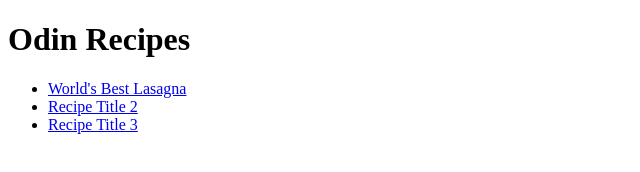
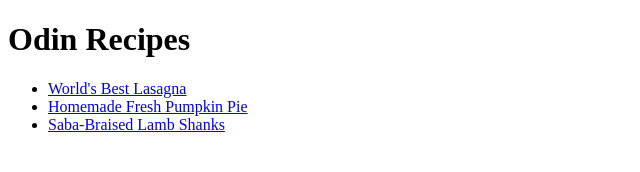
Before and after one commit to tpanazete87/odin-recipes, a plain HTML site: page index.html in a window 1280 px wide. Shown: the whole page, without its empty margins (0-640 px from the left). Drawn offline with Linux system fonts and the light colour scheme.

Commit message:
FIX: Update correctly recipes list on homepage

```diff
--- a/index.html
+++ b/index.html
@@ -9,8 +9,8 @@
     <h1>Odin Recipes</h1>
     <ul>
         <li><a href="recipes/lasagna.html">World's Best Lasagna</a></li>
-        <li><a href="recipes/yourrecipe.html">Recipe Title 2</a></li>
-        <li><a href="recipes/yourrecipe.html">Recipe Title 3</a></li>
+        <li><a href="recipes/pumpkin-pie.html">Homemade Fresh Pumpkin Pie</a></li>
+        <li><a href="recipes/lamb-shanks.html">Saba-Braised Lamb Shanks</a></li>
     </ul>
 
 </body>
```
